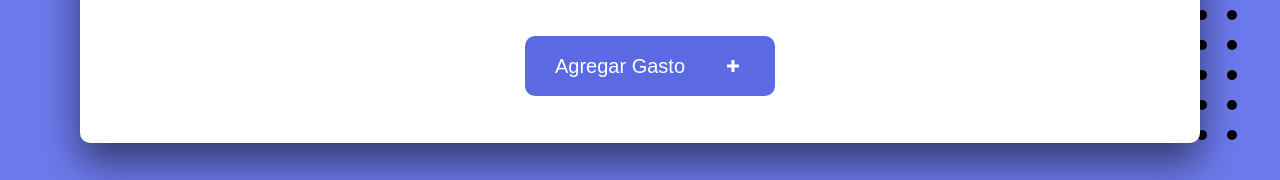
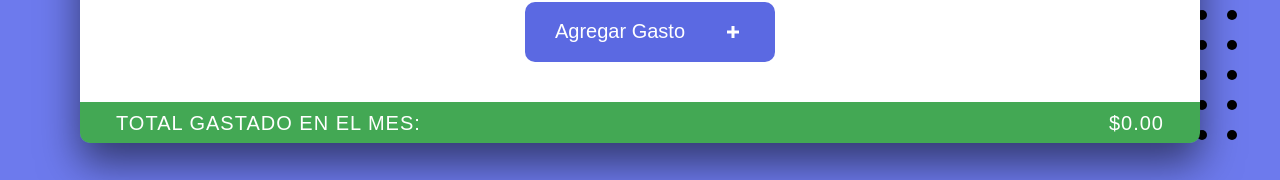
Before and after one commit to SnowMoon272/app_lista_gastos, a React (Create React App) app: page / in a window 1280 px wide. Shown: the part 617-797 px from the top of the page. Built offline with nearby package versions, Linux system fonts and the light colour scheme; no server answers; sample sign-in values are in the browser's storage; what webfontloader would draw is missing.

Commit message:
fin del dia

```diff
--- a/src/App.jsx
+++ b/src/App.jsx
@@ -4,6 +4,7 @@
 import Boton from "./Tools/Boton";
 import BotonCerrarSesion from "./Tools/BotonCerrarSesion";
 import FormularioGasto from "./Components/FormularioGasto";
+import BarraTotalGastado from "./Components/BarraTotalGastado";
 import {
   Header,
   Titulo,
@@ -17,6 +18,7 @@
       <Helmet>
         <title>Agregar Gasto</title>
       </Helmet>
+
       <Header>
         <ContenedorHeader>
           <Titulo>Agegar Gasto</Titulo>
@@ -27,7 +29,10 @@
           </ContenedorBotones>
         </ContenedorHeader>
       </Header>
+
       <FormularioGasto />
+
+      <BarraTotalGastado />
     </>
   );
 }
--- /dev/null
+++ b/src/Components/BarraTotalGastado.jsx
@@ -0,0 +1,34 @@
+import React from "react";
+import styled from "styled-components";
+import theme from "../Assets/Colors";
+import convertirAMoneda from "../Funciones/convertirAMoneda";
+
+const BarraTotal = styled.div`
+  background: ${theme.verde};
+  font-size: 1.25rem; /* 20px */
+  letter-spacing: 1px;
+  font-weight: 500;
+  text-transform: uppercase;
+  padding: 0.62rem 2.25rem; /* 10px 40px */
+  color: #fff;
+  display: flex;
+  justify-content: space-between;
+  align-items: center;
+
+  @media (max-width: 31.25rem) {
+    /* 500px */
+    flex-direction: column;
+    font-size: 14px;
+  }
+`;
+
+const BarraTotalGastado = () => {
+  return (
+    <BarraTotal>
+      <p>Total Gastado en el mes:</p>
+      <p>{convertirAMoneda(0.0)}</p>
+    </BarraTotal>
+  );
+};
+
+export default BarraTotalGastado;
--- a/src/Components/FormularioGasto.jsx
+++ b/src/Components/FormularioGasto.jsx
@@ -1,11 +1,12 @@
 import React, { useState } from "react";
 import getUnixTime from "date-fns/getUnixTime";
-import fromUnixTime from "date-fns/fromUnixTime";
+// import fromUnixTime from "date-fns/fromUnixTime";
 import DatePicker from "./DatePicker";
 import SelectCategorias from "./SelectCategorias";
 import Boton from "../Tools/Boton";
 import { ReactComponent as IconoPlus } from "../Images/plus.svg";
 import agregarGasto from "../firebase/agregarGasto";
+import Alerta from "../Tools/Alerta";
 import { useAuth } from "../contextos/AuthContext";
 import {
   ContenedorFiltros,
@@ -20,6 +21,9 @@
   const [inputCantidad, cambiarInputCantidad] = useState("");
   const [categoria, cambiarCategoria] = useState("Hogar");
   const [fecha, cambiarFecha] = useState(new Date());
+  const [estadoAlerta, cambiarEstadoAlerta] = useState(false);
+  const [alerta, cambiarAlerta] = useState({});
+
   const { usuario } = useAuth();
 
   const handleChange = (e) => {
@@ -32,15 +36,52 @@
 
   const handleSubmint = (e) => {
     e.preventDefault();
+    // Trasformar la cantidad en numero y le pasamos 2 decimales.
     const Cantidad = parseFloat(inputCantidad).toFixed(2);
 
+    // Comprobamos que haya una descripcion y valor.
+    if (inputDescripcion !== "" && inputCantidad !== "") {
+      if (Cantidad) {
         agregarGasto({
           categoriar: categoria,
           descripcion: inputDescripcion,
           cantidad: Cantidad,
           fecha: getUnixTime(fecha),
           uidUsuario: usuario.uid,
+        })
+          .then(() => {
+            cambiarCategoria("hogar");
+            cambiarInputDescripcion("");
+            cambiarInputCantidad("");
+            cambiarFecha(new Date());
+
+            cambiarEstadoAlerta(true);
+            cambiarAlerta({
+              tipo: "exito",
+              mensaje: "El gasto fue agregado correctamente.",
             });
+          })
+          .catch((error) => {
+            cambiarEstadoAlerta(true);
+            cambiarAlerta({
+              tipo: "error",
+              mensaje: `Hubo un problema al agregar un gasto. ${error}`,
+            });
+          });
+      } else {
+        cambiarEstadoAlerta(true);
+        cambiarAlerta({
+          tipo: "error",
+          mensaje: "Ingresa una cantidad valida",
+        });
+      }
+    } else {
+      cambiarEstadoAlerta(true);
+      cambiarAlerta({
+        tipo: "error",
+        mensaje: "Debes rellenar todos los campos.",
+      });
+    }
   };
 
   return (
@@ -75,6 +116,12 @@
           Agregar Gasto <IconoPlus />
         </Boton>
       </ContenedorBoton>
+      <Alerta
+        tipo={alerta.tipo}
+        mensaje={alerta.mensaje}
+        estadoAlerta={estadoAlerta}
+        cambiarEstadoAlerta={cambiarEstadoAlerta}
+      />
     </Formulario>
   );
 }
--- a/src/Components/GastosPorCategoria.jsx
+++ b/src/Components/GastosPorCategoria.jsx
@@ -2,6 +2,7 @@
 import { Helmet } from "react-helmet";
 import { Header, Titulo } from "../Tools/Header";
 import BtnRegresar from "../Tools/BtnRegresar";
+import BarraTotalGastado from "./BarraTotalGastado";
 
 function GastosPorCategoria() {
   return (
@@ -13,6 +14,7 @@
         <BtnRegresar ruta="/" />
         <Titulo>Gastos por Categoria</Titulo>
       </Header>
+      <BarraTotalGastado />
     </>
   );
 }
--- a/src/Components/ListaDeGastos.jsx
+++ b/src/Components/ListaDeGastos.jsx
@@ -2,6 +2,7 @@
 import { Helmet } from "react-helmet";
 import { Header, Titulo } from "../Tools/Header";
 import BtnRegresar from "../Tools/BtnRegresar";
+import BarraTotalGastado from "./BarraTotalGastado";
 // import { useAuth } from "../contextos/AuthContext";
 
 function ListaDeGastos() {
@@ -16,6 +17,8 @@
         <BtnRegresar ruta="/" />
         <Titulo>Lista de Gastos</Titulo>
       </Header>
+
+      <BarraTotalGastado />
     </>
   );
 }
--- /dev/null
+++ b/src/Funciones/convertirAMoneda.js
@@ -0,0 +1,9 @@
+const convertirAMoneda = (cantidad) => {
+  return Intl.NumberFormat("en-US", {
+    style: "currency",
+    currency: "USD",
+    minimumFractionDigits: 2,
+  }).format(cantidad);
+};
+
+export default convertirAMoneda;
--- a/src/firebase/agregarGasto.js
+++ b/src/firebase/agregarGasto.js
@@ -7,7 +7,7 @@
   fecha,
   uidUsuario,
 }) => {
-  db.collection("gastos").add({
+  return db.collection("gastos").add({
     Descripcion: descripcion,
     Cantidad: cantidad,
     Categoria: categoriar,
```
Lines whose indentation alone changed are shown as unchanged.
